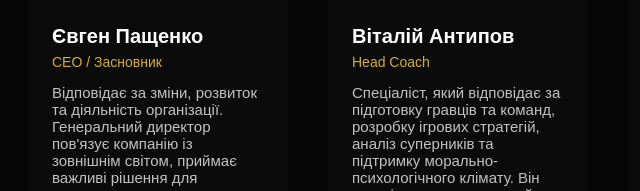
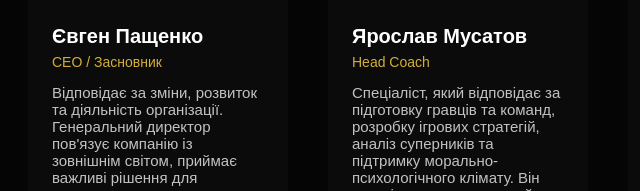
Before and after one commit to elnapoacademy/elnapo, a plain HTML site: page staff.html in a window 1280 px wide. Shown: the part 836-1027 px from the top of the page, 332-972 px from the left. Drawn offline with Linux system fonts and the light colour scheme.

Commit message:
Update staff.html

```diff
--- a/staff.html
+++ b/staff.html
@@ -86,7 +86,7 @@ script-src 'self';
     <div class="staff-card">
       <img src="assets/img/staff/staff3.jpg" alt="Coach">
       <div class="staff-info">
-        <h3>Віталій Антипов</h3>
+        <h3>Ярослав Мусатов</h3>
         <span>Head Coach</span>
         <p>
           Спеціаліст, який відповідає за підготовку гравців та команд, розробку ігрових стратегій, аналіз суперників та підтримку морально-психологічного клімату. Він організовує тренувальний процес, проводить розбір реплеїв та допомагає гравцям підвищувати індивідуальну майстерність, поєднуючи педагогічні навички з глибоким розумінням ігрової дисципліни.
```
